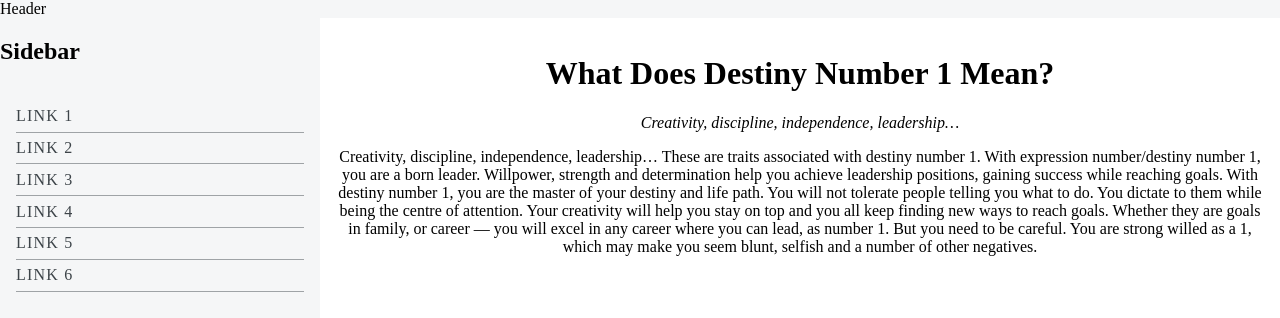
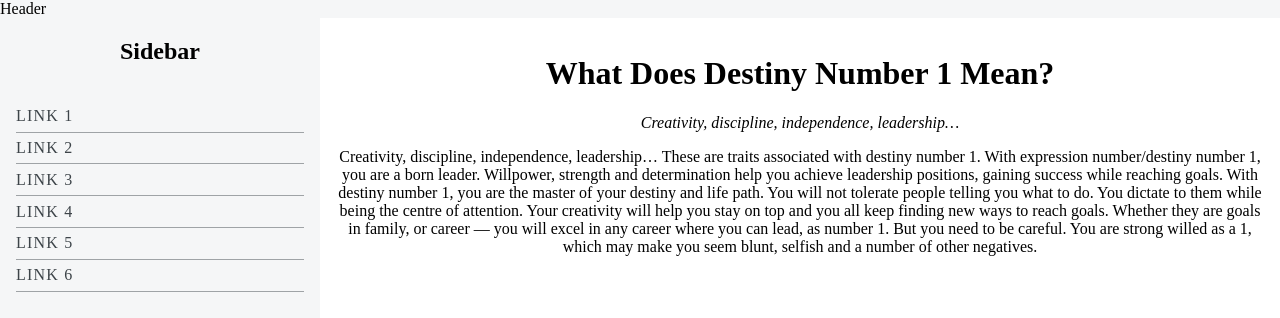
Before and after one commit to ChrisForti/know-urself, a React (Vite) app: page / in a window 1280 px wide. Shown: the top 318 px of the page. Built offline with nearby package versions, Linux system fonts and the light colour scheme.

Commit message:
Add class to h2

```diff
--- a/src/components/Sidebar.module.css
+++ b/src/components/Sidebar.module.css
@@ -4,6 +4,10 @@
   flex-direction: column;
   width: 320px;
   transition: left 200ms ease-in-out;
+}
+
+.h2 {
+  text-align: center;
 }
 
 .linkContainer {
--- a/src/components/Sidebar.tsx
+++ b/src/components/Sidebar.tsx
@@ -6,7 +6,7 @@ export function Sidebar() {
 
   return (
     <aside className={`${styles.sidebar} ${sidebarOpen ? styles.show : ""}`}>
-      <h2>Sidebar</h2>
+      <h2 className={styles.h2}>Sidebar</h2>
       <ul className={styles.linkContainer}>
         <li>
           <a href="#">link 1</a>
```
